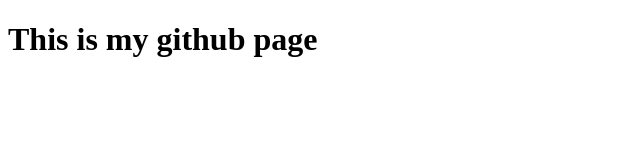
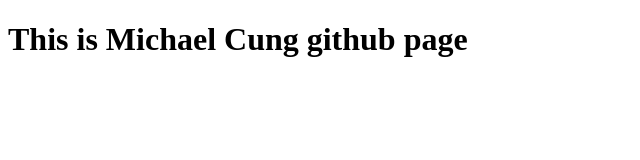
Before and after one commit to Michael-Cung/Michael-Cung.github.io, a plain HTML site: page index.html in a window 1280 px wide. Shown: the whole page, without its empty margins (0-640 px from the left). Drawn offline with Linux system fonts and the light colour scheme.

Commit message:
first commit

```diff
--- a/index.html
+++ b/index.html
@@ -7,7 +7,7 @@
     <title>Michael Cung</title>
 </head>
 <body>
-    <h1>This is my github page</h1>
+    <h1>This is Michael Cung github page</h1>
 
 </body>
 </html>
```
